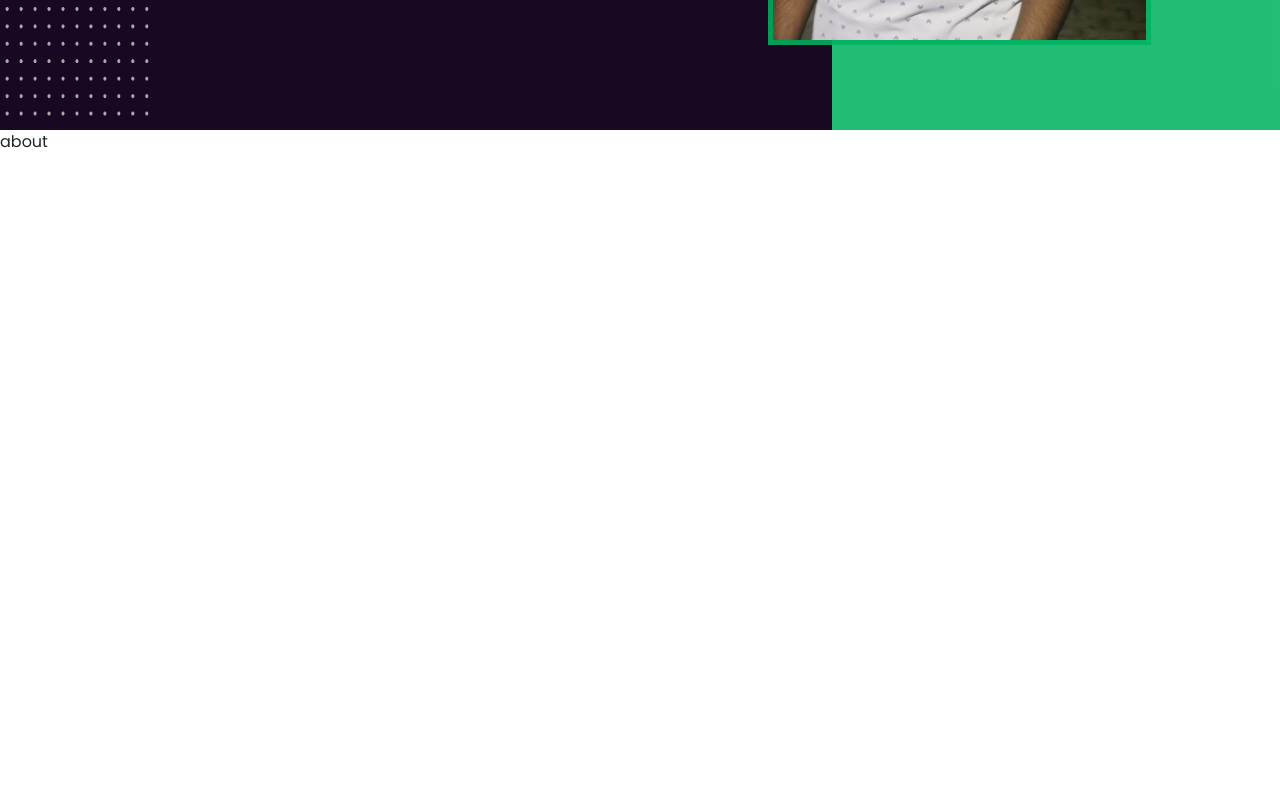
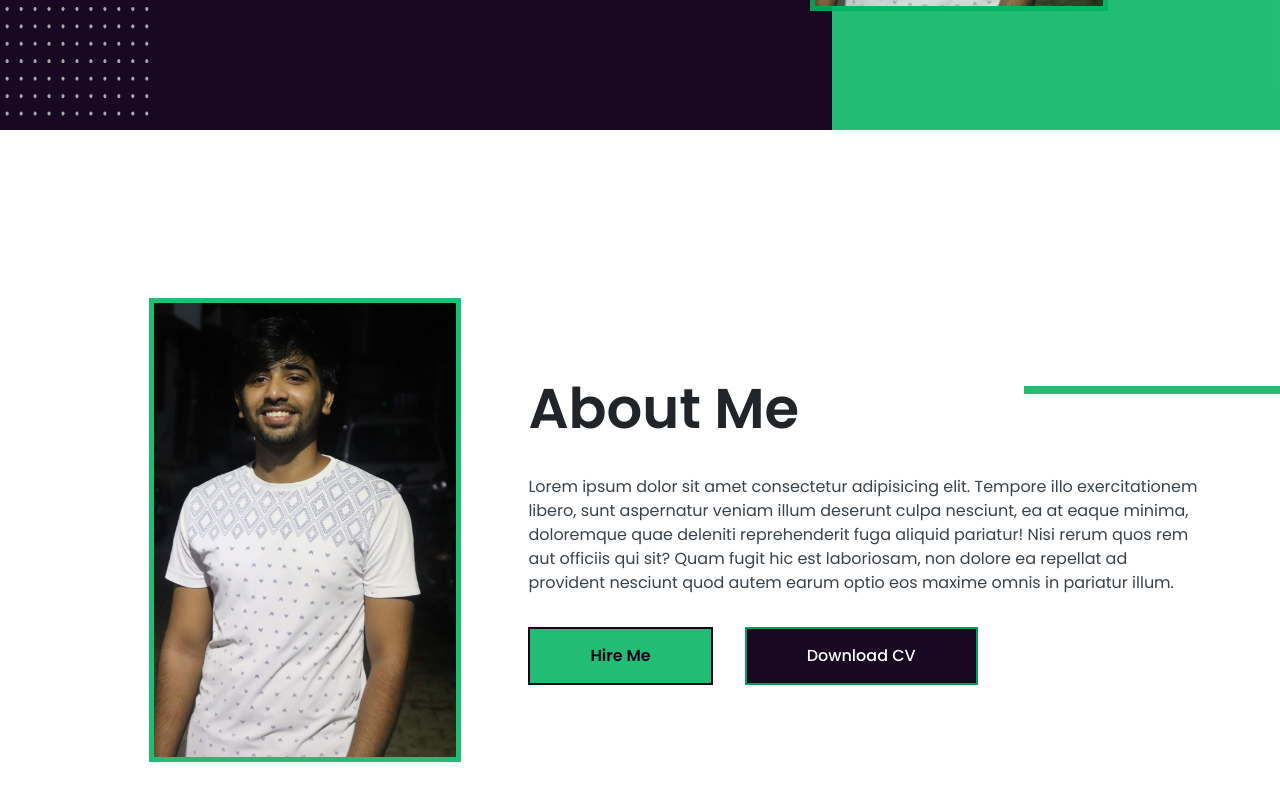
Before and after one commit to suraj-20/new-portfolio, a React (Create React App) app: page / in a window 1280 px wide. Shown: the part 670-1470 px from the top of the page. Before the commit the page ends 824 px from the top, so only its background shows below. Built offline with nearby package versions, Linux system fonts and the light colour scheme.

Commit message:
about-section

```diff
--- a/src/App.css
+++ b/src/App.css
@@ -73,9 +73,11 @@ ul {
 .primary-btn {
   background: var(--secondaryColor);
   color: var(--primaryColor);
-  border: none;
+  border: 2px solid var(--primaryColor);
   outline: none;
-  padding: 30px 60px;
+  padding: 15px 60px;
+  font-weight: 600;
+  transition: 0.3s ease-out;
 }
 
 .secondary-btn {
@@ -83,6 +85,8 @@ ul {
   color: var(--whiteColor);
   border: 2px solid var(--secondaryColor);
   padding: 15px 60px;
+  font-weight: 500;
+  transition: 0.3s ease-out;
 }
 
 .icon {
--- a/src/Components/ABOUT_SECTION/About.css
+++ b/src/Components/ABOUT_SECTION/About.css
@@ -0,0 +1,115 @@
+.about-container {
+  width: 100%;
+  height: 100vh;
+  display: flex;
+}
+
+.about-contents {
+  display: flex;
+}
+
+.about-left-content {
+  width: 40%;
+  display: flex;
+  align-items: center;
+  justify-content: center;
+}
+
+.about-left-content img {
+  width: 70%;
+  color: var(--secondaryColor);
+  border: 5px solid var(--secondaryColor);
+  transition: 0.3s ease-out;
+}
+
+.about-left-content img:hover {
+  box-shadow: -15px 15px;
+  color: var(--primaryColor);
+  transition: 0.3s ease-in;
+}
+
+.about-right-content {
+  margin: 5rem 0;
+  width: 60%;
+  display: flex;
+  /* align-items: center; */
+  justify-content: center;
+  flex-direction: column;
+  gap: 2rem;
+}
+
+.about-me-heading {
+  width: fit-content;
+}
+
+.about-me-heading h1 {
+  font-weight: 600;
+  font-size: 3.5rem;
+}
+
+.btns {
+  width: max-content;
+  display: flex;
+  gap: 2rem;
+}
+
+.btns button:hover {
+  color: red;
+  box-shadow: 10px 10px;
+  transition: 0.3s ease-in;
+}
+
+.green-line {
+  width: 20%;
+  position: relative;
+  top: -68%;
+  right: -80%;
+}
+
+.green-line .line {
+  border: 4px solid var(--secondaryColor);
+  height: 100%;
+}
+
+@media (min-width: 500px) and (max-width: 1000px) {
+  .about-left-content {
+    width: 70%;
+  }
+}
+
+@media (max-width: 1000px) {
+  .green-line {
+    display: none;
+  }
+
+  .about-container {
+    height: unset;
+    width: 95%;
+  }
+
+  .about-contents {
+    flex-direction: column;
+    align-items: center;
+    /* justify-content: center; */
+  }
+
+  .about-left-content {
+    margin: 2rem auto;
+  }
+
+  .about-right-content {
+    width: 100%;
+    margin: 1rem auto;
+  }
+
+  .btns {
+    flex-direction: column;
+    gap: 1rem;
+  }
+}
+
+@media (max-width: 500px) {
+  .about-left-content {
+    width: 100%;
+  }
+}
--- a/src/Components/ABOUT_SECTION/About.jsx
+++ b/src/Components/ABOUT_SECTION/About.jsx
@@ -1,12 +1,42 @@
-import React from 'react';
-import "./About.css"
+import React from "react";
+import "./About.css";
+import img from "../../Assets/Images/suraj passport image.jpg";
+import { Link } from "react-router-dom";
 
 const About = () => {
   return (
-    <div className='about-container'>
-      about
+    <div className="about-container container">
+      <div className="about-contents">
+        <div className="about-left-content">
+          <img src={img} alt="" />
+        </div>
+        <div className="about-right-content">
+          <div className="about-me-heading">
+            <h1>About Me</h1>
+          </div>
+          <div className="about-me-pera">
+            <p>
+              Lorem ipsum dolor sit amet consectetur adipisicing elit. Tempore
+              illo exercitationem libero, sunt aspernatur veniam illum deserunt
+              culpa nesciunt, ea at eaque minima, doloremque quae deleniti
+              reprehenderit fuga aliquid pariatur! Nisi rerum quos rem aut
+              officiis qui sit? Quam fugit hic est laboriosam, non dolore ea
+              repellat ad provident nesciunt quod autem earum optio eos maxime
+              omnis in pariatur illum.
+            </p>
+          </div>
+          <div className="btns">
+            <Link to={""}>
+              <button className="hire-me-btn primary-btn">Hire Me</button>
+            </Link>
+            <Link to={""}>
+              <button className="download-btn secondary-btn">Download CV</button>
+            </Link>
+          </div>
+        </div>
+      </div>
     </div>
-  )
-}
+  );
+};
 
-export default About
+export default About;
--- a/src/Components/HERO_SECTION_CONTENT/HeroContent.css
+++ b/src/Components/HERO_SECTION_CONTENT/HeroContent.css
@@ -63,8 +63,8 @@
 }
 
 .hero-right-content img {
-  width: 90%;
-  height: 75%;
+  width: 70%;
+  /* height: 80%; */
   border: 5px solid var(--secondaryColor);
   color: var(--primaryColor);
   transition: 0.3s ease-out;
@@ -75,7 +75,13 @@
   transition: 0.3s ease-in;
 }
 
-@media(max-width:1000px) {
+@media (min-width: 1000px) and (max-width: 1200px) {
+  .hero-right-content img {
+    width: 80%;
+  }
+}
+
+@media (max-width: 1000px) {
   .hero-section-container {
     flex-direction: column;
     justify-content: center;
--- a/src/Pages/HomePage/Home.css
+++ b/src/Pages/HomePage/Home.css
@@ -2,3 +2,14 @@
     width: 100%;
     height: 100vh;
 }
+
+.about-section {
+    width: 100%;
+    height: 100vh;
+}
+
+@media(max-width:1000px) {
+    .about-section {
+        height: unset;
+    }
+}
--- a/src/Pages/HomePage/Home.jsx
+++ b/src/Pages/HomePage/Home.jsx
@@ -11,6 +11,9 @@ const Home = () => {
       </section>
       <section className="about-section">
         <About />
+        <div className="green-line">
+          <div className="line"></div>
+        </div>
       </section>
     </div>
   );
```
